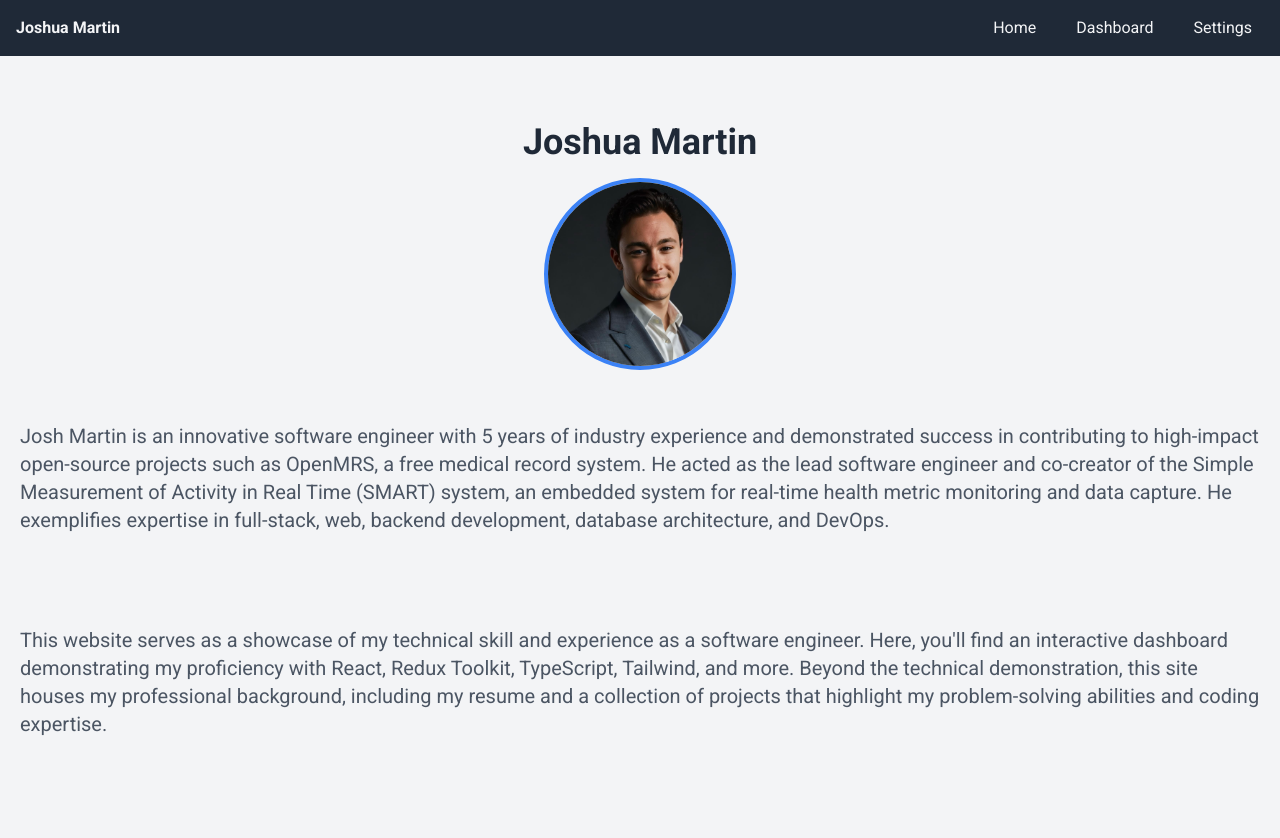
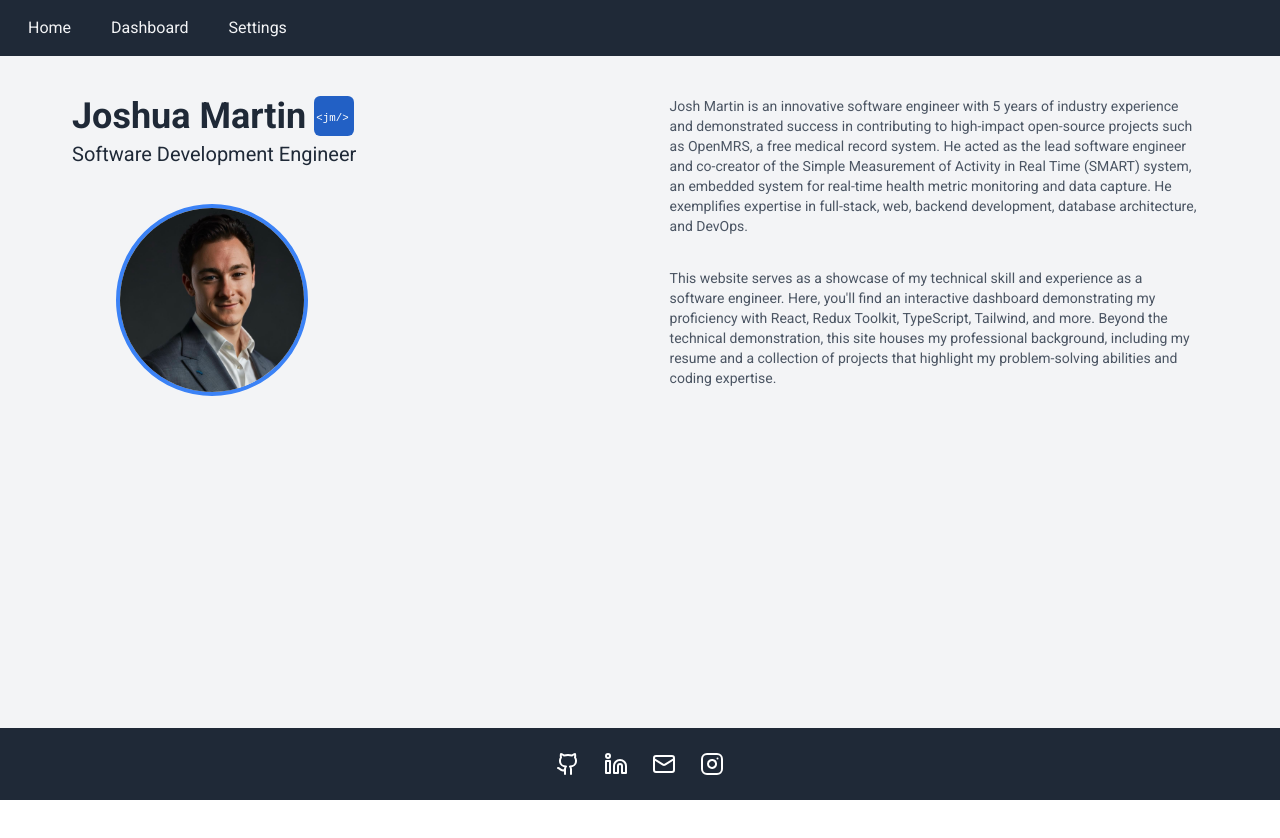
Before and after one commit to Shmartin1/react-dashboard-app, a React (Create React App) app: page / in a window 1280 px wide. Shown: the top 838 px of the page. After the commit the page ends 800 px from the top, so only its background shows below. Built offline with nearby package versions, Linux system fonts and the light colour scheme; no server answers.

Commit message:
feat: added footer / reworked settings

```diff
--- a/package.json
+++ b/package.json
@@ -11,6 +11,7 @@
     "@testing-library/user-event": "^13.5.0",
     "axios": "^1.7.7",
     "chart.js": "^4.4.4",
+    "lucide-react": "^0.446.0",
     "react": "^18.3.1",
     "react-chartjs-2": "^5.2.0",
     "react-clock": "^5.0.0",
--- a/public/index.html
+++ b/public/index.html
@@ -7,7 +7,7 @@
     <meta http-equiv="X-UA-Compatible" content="ie=edge" />
     <meta name="description" content="React Dashboard Application" />
     <link rel="icon" href="%PUBLIC_URL%/favicon.ico" />
-    <title>React Dashboard App</title>
+    <title>Joshua Martin - Software Engineer</title>
   </head>
   <body>
     <noscript>You need to enable JavaScript to run this app.</noscript>
--- a/src/App.tsx
+++ b/src/App.tsx
@@ -1,6 +1,7 @@
 import React from 'react';
 import { BrowserRouter as Router, Route, Routes } from 'react-router-dom';
 import Header from './components/Header';
+import Footer from './components/Footer';
 import Home from './components/Home';
 import Dashboard from './components/Dashboard';
 import UserProfile from './components/UserProfile';
@@ -19,7 +20,7 @@ const App: React.FC = () => {
           <Header />
           <div style={{ display: 'flex' }}>
             <div style={{ flex: 1 }}>
-              <main>
+              <main className="flex-grow overflow-auto" style={{ maxHeight: 'calc(100vh - 64px - 64px)' }}>
                 <Routes>
                   <Route path="/" element={<Home />} />
                   <Route path="/dashboard" element={<Dashboard />} />
@@ -32,6 +33,7 @@ const App: React.FC = () => {
             </div>
           </div>
         </Router>
+        <Footer />
       </UserProvider>
     </Provider>
   );
--- /dev/null
+++ b/src/components/Footer.tsx
@@ -0,0 +1,32 @@
+import React from 'react';
+import { Github, Linkedin, Mail, Instagram } from 'lucide-react';
+
+const Footer: React.FC = () => {
+  const socialLinks = [
+    { Icon: Github, href: 'https://github.com/Shmartin1', label: 'GitHub' },
+    { Icon: Linkedin, href: 'https://www.linkedin.com/in/josh-martin-9a861617a/', label: 'LinkedIn' },
+    { Icon: Mail, href: 'mailto:joshmartin0212@gmail.com', label: 'Email' },
+    { Icon: Instagram, href: 'https://www.instagram.com/joshmartin0212/', label: 'Instagram' },
+  ];
+
+  return (
+    <footer className="bg-gray-800 text-white py-6">
+      <div className="container mx-auto flex justify-center items-center">
+        {socialLinks.map(({ Icon, href, label }) => (
+          <a
+            key={label}
+            href={href}
+            target="_blank"
+            rel="noopener noreferrer"
+            className="mx-3 hover:text-gray-300 transition-colors duration-200"
+            aria-label={label}
+          >
+            <Icon size={24} />
+          </a>
+        ))}
+      </div>
+    </footer>
+  );
+};
+
+export default Footer;
--- a/src/components/Header.tsx
+++ b/src/components/Header.tsx
@@ -5,10 +5,6 @@ const Header: React.FC = () => {
     return (
         <header className="bg-gray-800 text-gray-100 p-4 shadow-md">
             <div className="max-w-7x1 mx-auto flex-justify-center">
-                <Link to='/'>
-                    <h1 className="text-2x1 font-semibold">Joshua Martin</h1>
-                </Link>
-
                 <div className="space-x-4 flex items-center">
                     <Link to="/" className="header-link">
                         Home
@@ -16,9 +12,6 @@ const Header: React.FC = () => {
                     <Link to="/dashboard" className="header-link">
                         Dashboard
                     </Link>
-                    {/* <Link to="/profile" className="header-link">
-                        Profile
-                    </Link> */}
                     <Link to="/settings" className="header-link">
                         Settings
                     </Link>
--- a/src/components/Home.tsx
+++ b/src/components/Home.tsx
@@ -1,13 +1,23 @@
 import React from 'react';
 import { useSelector } from 'react-redux';
 import { RootState } from '../store';
+import favicon from '../assets/favicon.svg';
 
 const Home: React.FC = () => {
-    const { name, headshotUrl } = useSelector((state: RootState) => state.profile);
+    const { name, title, headshotUrl } = useSelector((state: RootState) => state.profile);
 
     return (
-    <div className="flex flex-col items-center justify-center min-h-screen bg-gray-100 dark:bg-gray-800">
-        <h1 className="text-4xl font-bold mb-4 text-gray-800 dark:text-white">Joshua Martin</h1>
+    <div className="flex min-h-screen bg-gray-100 dark:bg-gray-900">
+        {/* Left side */}
+        <div className="w-1/2 p-8 flex flex-col ml-5">
+            <div className="flex flex-row pl-5 mt-2">
+                <h1 className="text-4xl font-bold mb-1 text-gray-800 dark:text-white pr-2">{name}</h1>
+                <div>
+                    <img src={favicon} alt="Favicon" className="w-10 h-10" />
+                </div>
+            </div>
+            <h3 className="text-xl mb-4 text-gray-800 dark:text-white pl-5">{title}</h3>
+            <div className="ml-16 mt-5">
                 <div className="mb-8 overflow-hidden rounded-full w-48 h-48 border-4 border-blue-500">
                     <div className="w-full h-[120%] -translate-y-1">
                         <img
@@ -17,7 +27,11 @@ const Home: React.FC = () => {
                         />
                     </div>
                 </div>
-        <p className="text-xl mb-8 text-gray-600 dark:text-gray-300 p-5">
+            </div>
+        </div>
+        {/* Right side */}
+        <div className="w-1/2 p-10 mr-10">
+            <p className="text-sm mb-8 text-gray-600 dark:text-gray-300">
                 Josh Martin is an innovative software engineer with 5 years of industry
                 experience and demonstrated success in contributing to high-impact open-source
                 projects such as OpenMRS, a free medical record system. He acted as the lead
@@ -26,7 +40,7 @@ const Home: React.FC = () => {
                 monitoring and data capture. He exemplifies expertise in full-stack, web,
                 backend development, database architecture, and DevOps.
             </p>
-        <p className="text-xl mb-8 text-gray-600 dark:text-gray-300 p-5 pt-10">
+            <p className="text-sm mb-8 text-gray-600 dark:text-gray-300">
                 This website serves as a showcase of my technical skill and experience as a software engineer.
                 Here, you'll find an interactive dashboard demonstrating my proficiency with React, Redux Toolkit,
                 TypeScript, Tailwind, and more. Beyond the technical demonstration, this site houses my professional background,
@@ -34,6 +48,7 @@ const Home: React.FC = () => {
                 coding expertise.
             </p>
         </div>
+    </div>
     );
 }
 
--- a/src/components/Settings.tsx
+++ b/src/components/Settings.tsx
@@ -1,10 +1,11 @@
 import React, { useEffect } from 'react';
-import { useAppSelector, useAppDispatch } from '../store/hooks'
+import { useAppSelector, useAppDispatch } from '../store/hooks';
+import { RootState } from '../store';
 import { toggleDarkMode, setIsDarkMode } from '../store/slices/settingsSlice';
 
 const Settings: React.FC = () => {
   const dispatch = useAppDispatch();
-  const isDarkMode = useAppSelector((state) => state.settings.isDarkMode);
+  const settings = useAppSelector((state: RootState) => state.settings);
 
   useEffect(() => {
     const darkModePreference = localStorage.getItem('darkMode');
@@ -18,22 +19,34 @@ const Settings: React.FC = () => {
   };
 
   return (
-    <div className="p-6">
-      <h1 className="widget-title">Settings Page</h1>
+    <div className="min-h-screen bg-gray-100 py-12 px-4 sm:px-6 lg:px-8 widget-container dark:bg-gray-900">
+      <div className="max-w-3xl mx-auto">
+        <h1 className="text-3xl font-bold text-gray-900 mb-8 dark:text-white">Settings</h1>
 
-      {/* Dark Mode Toggle */}
-      <div className="mt-4">
+        <div className="mt-8 bg-white shadow overflow-hidden sm:rounded-lg widget-card">
+          <div className="px-4 py-5 sm:p-6">
+            <h2 className="">Theme</h2>
+            <div className="mt-2 max-w-xl text-sm text-gray-500">
+              <p>Choose your preferred theme.</p>
+            </div>
+            <div className="mt-5">
               <label className="flex items-center space-x-2">
                 <span className="text-gray-800 dark:text-gray-200">Dark Mode</span>
                 <input
                   type="checkbox"
-            checked={isDarkMode}
+                  checked={settings.isDarkMode}
                   onChange={handleToggleDarkMode}
                   className="toggle-checkbox"
                 />
               </label>
             </div>
           </div>
+        </div>
+
+        {/* Add more settings sections as needed */}
+
+      </div>
+    </div>
   );
 };
 
--- a/src/store/slices/profileSlice.ts
+++ b/src/store/slices/profileSlice.ts
@@ -4,11 +4,13 @@ import headshot from '../../assets/images/josh_martin_headshot.jpg';
 
 interface ProfileState {
     name: string;
+    title: string;
     headshotUrl: string;
 }
 
 const initialState: ProfileState = {
     name: 'Joshua Martin',
+    title: 'Software Development Engineer',
     headshotUrl: headshot,
 };
 
@@ -19,11 +21,14 @@ const profileSlice = createSlice({
         updateName: (state, action: PayloadAction<string>) => {
             state.name = action.payload;
         },
+        updateTitle: (state, action: PayloadAction<string>) => {
+            state.title = action.payload;
+        },
         updatePictureUrl: (state, action: PayloadAction<string>) => {
             state.headshotUrl = action.payload;
         }
     },
 });
 
-export const { updateName, updatePictureUrl } = profileSlice.actions;
+export const { updateName, updateTitle, updatePictureUrl } = profileSlice.actions;
 export default profileSlice.reducer;
--- a/src/store/slices/settingsSlice.ts
+++ b/src/store/slices/settingsSlice.ts
@@ -1,10 +1,12 @@
 import { createSlice, PayloadAction } from '@reduxjs/toolkit';
 
 interface SettingsState {
+  theme: 'light' | 'dark' | 'system';
   isDarkMode: boolean;
 }
 
 const initialState: SettingsState = {
+  theme: 'light',
   isDarkMode: false,
 };
 
@@ -30,9 +32,11 @@ export const settingsSlice = createSlice({
             document.body.classList.remove('dark');
         }
     },
+    updateSettings: (state, action: PayloadAction<Partial<SettingsState>>) => {
+      return { ...state, ...action.payload };
+    },
   },
 });
 
-export const { toggleDarkMode, setIsDarkMode } = settingsSlice.actions;
-
+export const { toggleDarkMode, setIsDarkMode, updateSettings } = settingsSlice.actions;
 export default settingsSlice.reducer;
```
Also changed, not shown: src/assets/favicon.svg (added), 1 other file (tests, documents, lock files or other folders). Lines whose indentation alone changed are shown as unchanged.
